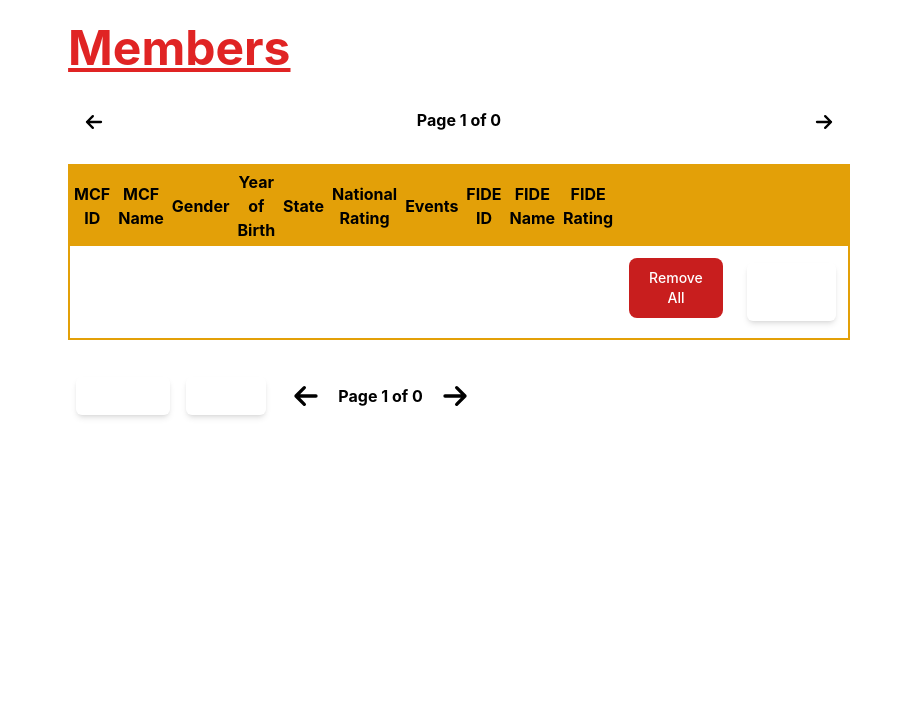
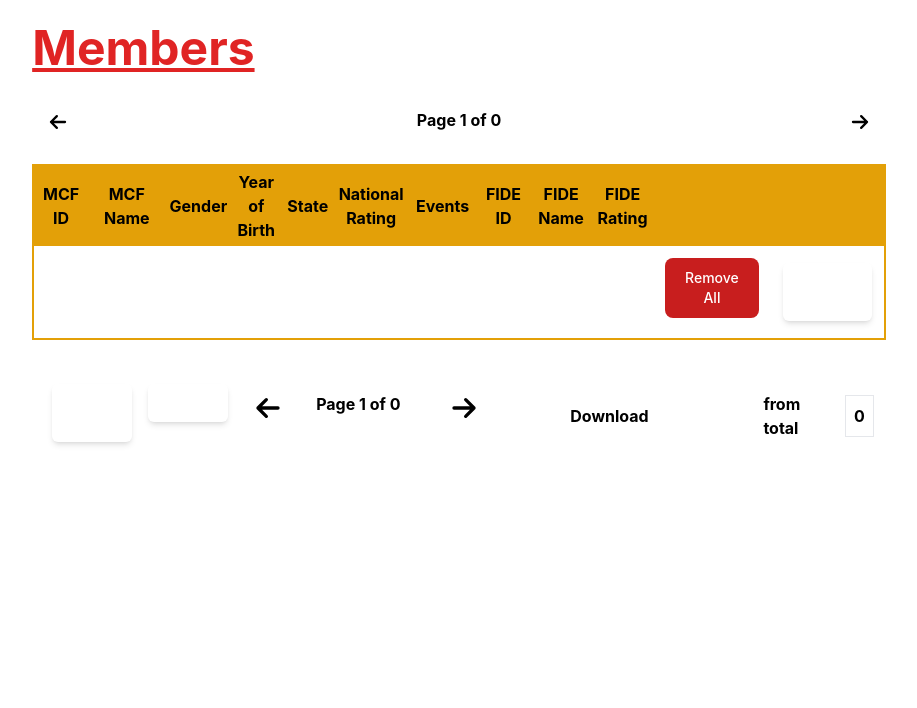
Before and after one commit to ardieMejia/event_management_system, a Flask app: page /members in a window 1280 px wide. Shown: the part 64-772 px from the top of the page, without its empty margins (181-1098 px from the left). Run offline with Flask 3, Linux system fonts and the light colour scheme; lists and menus that the app fills with data are empty; parts of the project's set-up code (start-up, migrations or seed data) failed here and were passed over; some libraries are stand-ins or nearby versions.

Commit message:
events_closing no scope, download interface

```diff
--- a/app.py
+++ b/app.py
@@ -59,7 +59,7 @@ with app.app_context():
     db.engine.dispose()
     db.drop_all()
     db.create_all()
-    db.commit()
+    db.session.commit()
 # =======
 
 start=0
@@ -380,22 +380,33 @@ def find_events():
 
 
     es = None
-    with session_scope() as session:
-        try:
-            es = session.query(Event).all()
-            # m = sa.select(Event)
-            # es = db.session.scalars(query).all()
-        except Exception as e:
-            session.rollback()
-            return f"An error occurred: {str(e)}", 500
+    # with session_scope() as session:
+    #     try:
+    #         es = session.query(Event).all()
+    #         # m = sa.select(Event)
+    #         # es = db.session.scalars(query).all()
+    #     except Exception as e:
+    #         session.rollback()
+    #         return f"An error occurred: {str(e)}", 500
 
-    if not es:
-        return render_template("events.html")
+
+    try:
+        es = db.session.query(Event).all()
+        # m = sa.select(Event)
+        # es = db.session.scalars(query).all()
+    except Exception as e:
+        session.rollback()
+        return f"An error occurred: {str(e)}", 500
+
+    # if not es:
+    #     return render_template("events.html")
 
     app.logger.info('========== event ==========')
     # app.logger.info(request.form['EVENT ID'])
     # app.logger.info(type(old_event.data.values.tolist()))
     app.logger.info('========== event ==========')
+
+    db.session.close()
 
     return render_template("events.html", es=es)
 
@@ -414,6 +425,10 @@ def find_members():
     next_url = url_for("find_members", page=ms_paginate.next_num)
 
 
+    # https://stackoverflow.com/questions/14754994/why-is-sqlalchemy-count-much-slower-than-the-raw-query
+    statement = db.session.query(db.func.count(Member.mcfId))
+    count = db.session.scalars(statement).first() # coz I dont know a better/faster way to count records
+
     app.logger.info('========== event ==========')
     app.logger.info(ms_paginate)
     app.logger.info('========== event ==========')
@@ -421,7 +436,7 @@ def find_members():
 
     # return "wait"
     # ms_dict = [m.__dict__ for m in ms]
-    return render_template("members.html", ms=ms_paginate.items, prev_url=prev_url, next_url=next_url, page=page, totalPages=ms_paginate.pages)
+    return render_template("members.html", ms=ms_paginate.items, prev_url=prev_url, next_url=next_url, page=page, totalPages=ms_paginate.pages, totalCount=count)
 
 
 
@@ -953,5 +968,74 @@ def bulk_upload_all_files_2():
     # return "wait"
 
 
+
+@app.route('/test_bulk_download')
+def test_bulk_download():
+    """Dont Delete This Function. this is to self-document
+
+    This function shows difference of converting SQLAlchemy results
+    to dicts"""
+
+    range = 100
+
+    query = sa.select(Member).order_by(Member.mcfName)
+    some_object = db.session.query(Member).order_by(Member.mcfName).offset(100).limit(100)
+
+    ms_paginate=db.paginate(query, page=1, per_page=100, error_out=False)
+    # ms_paginate2=db.paginate(query, page=1, per_page=100, error_out=False)
+    # results = session.query(Member).all()
+
+    df = pd.DataFrame()
+
+    rec = []
+    for m in ms_paginate.items:
+        rec.append(m.as_dict_for_file("mcf.csv"))
+
+    df = df.from_dict(rec)
+
+    # df = pd.DataFrame(
+    #     {
+    #         "Name": ["Tesla", "Tesla", "Toyota", "Ford", "Ford", "Ford"],
+    #         "Type": ["Model X", "Model Y", "Corolla", "Bronco", "Fiesta", "Mustang"],
+    #     }
+    # )
+
+
+    output = BytesIO()
+    df.to_csv(output, index=False)
+    output.seek(0)
+
+    # return render_template("members.html", ms=ms_paginate.items, prev_url=prev_url, next_url=next_url, page=page, totalPages=ms_paginate.pages)
+
+    return send_file(output, download_name="haha.csv", as_attachment=True, mimetype="str") # not sure if mimetype is necessary, can try removing when free
+
+@app.route('/true-download')
+def partial_download():
+
+
+
+    downloadOffset = request.args.get("downloadOffset", type=int)
+
+    query = sa.select(Member).order_by(Member.mcfName)
+    ms_paginate=db.paginate(query, page=downloadOffset, per_page=20, error_out=False)
+
+    df = pd.DataFrame()
+    rec = []
+    for m in ms_paginate.items:
+        rec.append(m.as_dict_for_file("mcf.csv"))
+        # rec.append(m.as_dict())
+
+    df = df.from_dict(rec)
+
+    output = BytesIO()
+    df.to_csv(output, index=False)
+    output.seek(0)
+
+    return send_file(output, download_name="haha.csv", as_attachment=True, mimetype="str") # not sure if mimetype is necessary, can try removing
+
+    # return "nothing burger"
+
+
+
 if __name__=='__main__':
     app.run(debug=True)
--- a/templates/base_form.html
+++ b/templates/base_form.html
@@ -33,7 +33,31 @@
 	<script>
 
 
+	 /* bulk_upload_all_files_1 */
 
+
+	 function bulk_download_dropdown{
+	     /* $('div#bulkDownload').on('click', function(e) {
+		$(this).hide().prev('select:disabled').removeAttr('disabled').focus();
+		}); */
+	     var button = document.getElementById("bulkDownload");
+	 }
+
+	 /* function initialise() {
+	    myFunction();
+	    anotherFunction();
+	    } */
+
+
+
+	 // NOTE-TO-SELF: from a syntax POV, jquery onready consuses, where function has no ()
+	 /* $(document).ready(initialise); */
+
+
+	 /** @description My first ever jquery */
+	 $(document).ready({
+	     bulk_download_dropdown();
+	 });
 
 
 
--- a/templates/members.html
+++ b/templates/members.html
@@ -120,45 +120,88 @@ Members
     <br>
 
 
+    <div class="grid grid-flow-col p-3">
 
-
-<table id="member_details" class="table-auto">
-    <tr>
-	<th>
-	    <div class="m-2">
-		<button id="showAll" type="submit" class="w-full rounded-md bg-slate-800 py-2 px-4  border border-transparent text-center text-sm text-white transition-all shadow-md hover:shadow-lg focus:bg-slate-700 focus:shadow-none active:bg-slate-700 hover:bg-slate-700 active:shadow-none" >
+	<div class="flex justify-start">
+	    <div class="w-20 m-2">
+		<button id="showAll" type="submit" class="w-full rounded-md bg-slate-800 py-2 px-4  border border-transparent text-center text-sm text-white transition-all shadow-md hover:shadow-lg focus:bg-slate-700 focus:shadow-none active:bg-slate-700 hover:bg-slate-700 active:shadow-none">
 		    Show All
 		</button>
+
 	    </div>
-	</th>
-	<th>
-	    <div class="m-2">
+	    <div class="w-20 m-2">
 
-		<button id="Simple" type="submit" class="w-full rounded-md bg-slate-800 py-2 px-4  border border-transparent text-center text-sm text-white transition-all shadow-md hover:shadow-lg focus:bg-slate-700 focus:shadow-none active:bg-slate-700 hover:bg-slate-700 active:shadow-none " >
+		<button id="Simple" type="submit" class="w-full rounded-md bg-slate-800 py-2 px-4  border border-transparent text-center text-sm text-white transition-all shadow-md hover:shadow-lg focus:bg-slate-700 focus:shadow-none active:bg-slate-700 hover:bg-slate-700 active:shadow-none ">
 		    Simple
 		</button>
 	    </div>
-	</th>
 	    {% if prev_url %}
-	<th>
+
 		<div class="m-3 w-10">
-		<a href="{{ prev_url }}" >{% include 'backArrow.j2' %}
+		    <a href="{{ prev_url }}">{% include 'backArrow.j2' %}
 		    </a>
 		</div>
-	</th>
+
 	    {% endif %}
-	<th>Page {{ page }} of {{ totalPages }}</th>
+
+	    <div class="font-bold m-4 w-25">
+
+
+		Page {{ page }} of {{ totalPages }}
+
+	    </div>
+
 	    {% if next_url %}
-	<th>
+
 		<div class="m-3 w-10">
-		<a href="{{ next_url }}" >{% include 'forwardArrow.j2' %}
+		    <a href="{{ next_url }}">{% include 'forwardArrow.j2' %}
 		    </a>
 		</div>
-	</th>
+
 	    {% endif %}
+	</div>
+	<div class="flex justify-end items-center pl-10">
+	    <div  class="font-bold w-35 text-right p-3">
+		Download
+	    </div>
+	    <div class="font-bold w-25">
+		{% if totalCount %}
+		    <form action="{{ url_for('partial_download')  }}">
+			<button id="dropdownDefaultButton" data-dropdown-toggle="bulkDownload"  type="button" class="border border-gray  py-2 px-2 ">
+			    partial csv
+			</button>
+
+			<!-- Dropdown menu -->
+			<div id="bulkDownload" class="z-10 hidden">
+			    <select name="downloadOffset" id="downloadOffset" onchange="this.form.submit()" >
+				<option value="-1">--</option>
+				{% set steps = totalCount / 20 %}
+				{% set steps = steps|round(method='ceil')|int + 1 %}
+				{% for i in range(1,steps) %}
+				    <option value={{ i }}>
+
+					{{ i }}
 
 
-</table>
+
+				    </option>
+				{% endfor %}
+			    </select>
+
+			</div>
+		    </form>
+		{% endif %}
+	    </div>
+	    <div  class="font-bold p-4">
+		from total
+	    </div>
+	    <div class="border border-gray  py-2 px-2 font-bold">
+		{{ totalCount }}
+	    </div>
+	</div>
+    </div>
+
+
 
 
 
```
Lines whose indentation alone changed are shown as unchanged.
